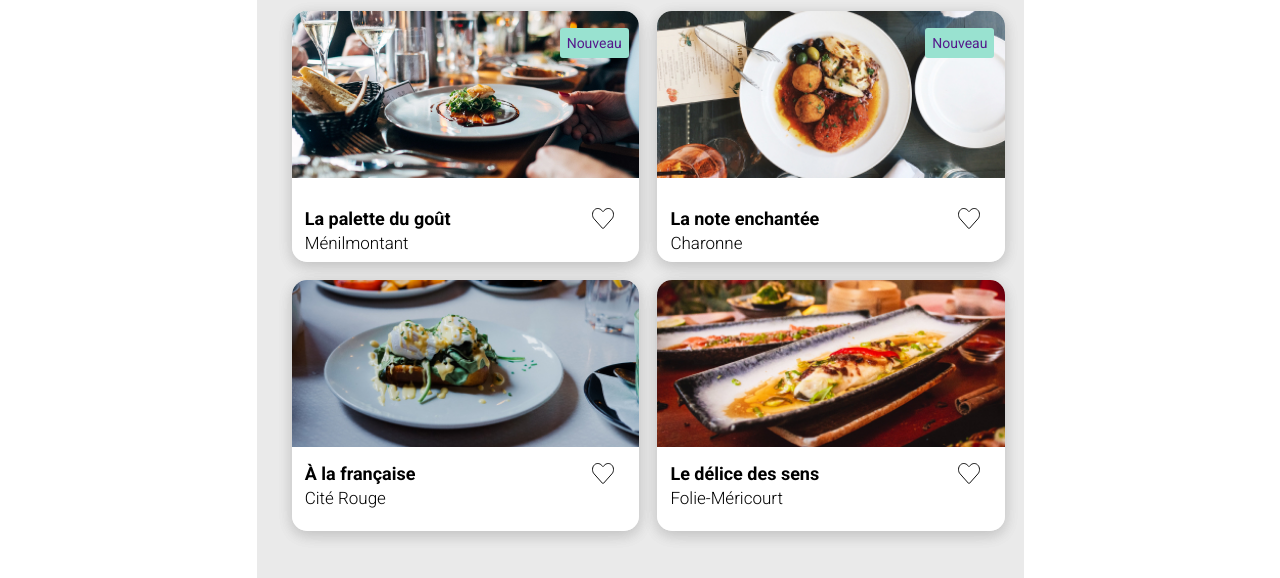
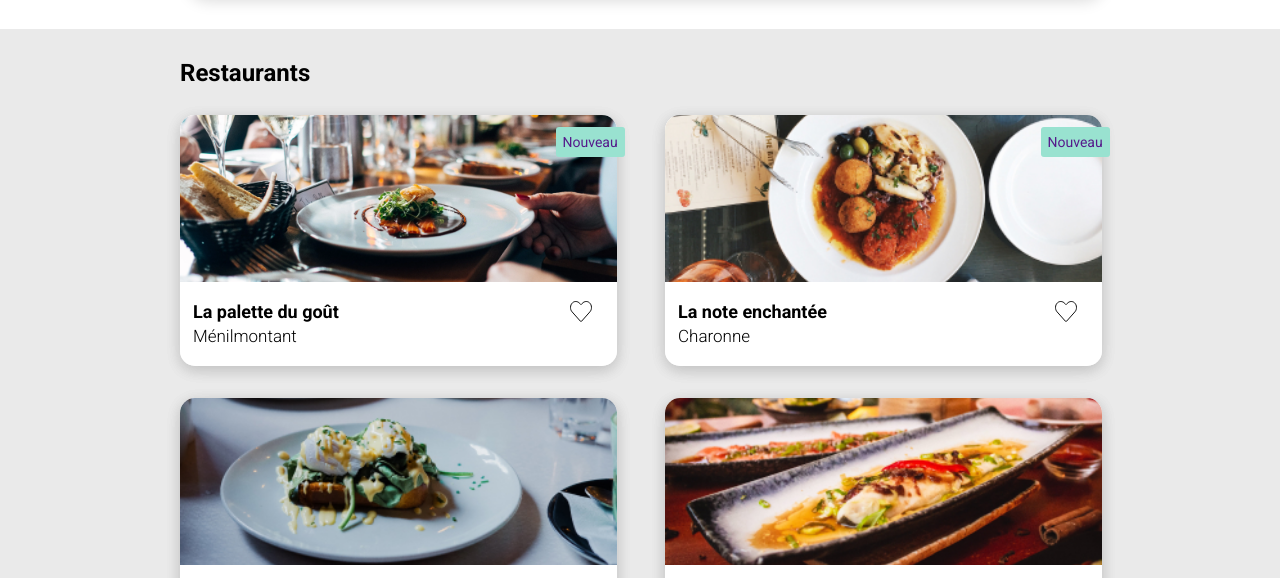
Before and after one commit to Buens18k/Projet4_animation-CSS, a website: page index.html in a window 1280 px wide. Shown: the part 707-1285 px from the top of the page. Drawn offline with Linux system fonts and the light colour scheme; a web font is replaced by a local one.

Commit message:
responsive fonction/hero/resto ajustement

```diff
--- a/index.html
+++ b/index.html
@@ -95,9 +95,11 @@
             <a href="">
               <img
                 src="/assets/Images et textes Ohmyfood/images/restaurants/la-palette_du_gout.webp"
-                alt="image du restaurant La palette du gout"
+                alt="image du restaurant La palette du goût"
               />
-              <span class="badge">Nouveau</span>
+              <div class="cta-badge">
+                <span class="badge">Nouveau</span>
+              </div>
               <div class="cta-txt">
                 <div class="card__txt">
                   <h3>La palette du goût</h3>
@@ -139,7 +141,9 @@
                 src="/assets/Images et textes Ohmyfood/images/restaurants/la_note_enchantée.webp"
                 alt=" image du restaurant La Note Enchanntée"
               />
-              <span class="badge">Nouveau</span>
+              <div class="cta-badge">
+                <span class="badge">Nouveau</span>
+              </div>
               <div class="cta-txt">
                 <div class="card__txt">
                   <h3>La note enchantée</h3>
--- a/scss/_base/_typography.scss
+++ b/scss/_base/_typography.scss
@@ -10,19 +10,6 @@ body {
   height: auto;
   width: 100%;
   margin: 0 auto;
-  min-width: 320px;
-  max-width: 767px;
-  // @include tablet-only {
-  //   max-width: 1007px;
-  // }
-  // @include tablet-only {
-  //   max-width: 1024px;
-  // }
-
-  @include dekstop-only {
-    max-width: 1440px;
-    height: auto;
-  }
 }
 
 header,
--- a/scss/_layout/_fonctionnement.scss
+++ b/scss/_layout/_fonctionnement.scss
@@ -4,6 +4,11 @@
   width: 100%;
   padding: 3rem 1.25rem 4.25rem 1.25rem;
   background: $background-card;
+
+  @include tablet-only {
+    padding: 2rem 11rem;
+  }
+
   @include dekstop-only {
     padding: 3.125rem 11.25rem;
     justify-content: flex-start
@@ -20,12 +25,18 @@
     }
     &__ttle {
       display: flex;
+      justify-content: center;
       align-items: center;
       flex-wrap: wrap;
       width: 100%;
       height: auto;
       margin: 0;
       padding-right: 162px;
+
+      @include tablet-only {
+        justify-content: flex-start;
+      }
+
     }
     &__itm {
       @include flex-column;
@@ -37,9 +48,9 @@
       list-style: none;
       width: 100%;
 
-      @include tablet-only {
-        flex-direction: row;
-      }
+      // @include tablet-only {
+      //   flex-direction: row;
+      // }
 
       @include dekstop-only {
         flex-direction: row;
@@ -49,7 +60,7 @@
       .itm {
         @include relative-center;
         width: 100%;
-        max-width: 20.15538rem;
+        // max-width: 20.15538rem;
         height: auto;
         border-radius: 1.25rem;
         background: $background-white-grey;
--- a/scss/_layout/_hero.scss
+++ b/scss/_layout/_hero.scss
@@ -5,7 +5,9 @@
     width: 100%;
     height: auto;
     background: #f6f6f6;
-    padding-bottom: 56.96px;
+    padding: 0 0 3.44rem 0;
+
+    // padding-bottom: 56.96px;
     @include tablet-only {
         gap: 0.5rem;
         padding-bottom: 40px;
@@ -20,8 +22,8 @@
     justify-content: center;
     align-items:flex-end;
     width: 100%;
-    height: 4.25rem;
-    margin-top: 2.44rem;
+    height: auto;
+    // margin-top: 2.44rem;
     @include tablet-only {
         margin-top: 2rem;
         align-items: center;
--- a/scss/_layout/_restaurants.scss
+++ b/scss/_layout/_restaurants.scss
@@ -4,6 +4,12 @@
   align-items: center;
   background: $background-white-resto;
   padding: 3.36rem 1.13rem 4.13rem 1.06rem;
+
+  @include tablet-only {
+    padding: 1.88rem 11.25rem;
+    align-items: flex-start;
+    gap: 1.75rem;
+  }
 
   @include dekstop-only {
     padding: 1.88rem 11.25rem;
@@ -18,6 +24,10 @@
     color: $color-black;
     width: 100%;
 
+    @include tablet-only {
+      padding: 0;
+    }
+
     @include dekstop-only {
       padding: 0;
     }
@@ -26,12 +36,15 @@
   &-cards {
     display: grid;
     grid-template-columns: repeat(1, 100%);
+    width: 100%;
     height: auto;
     gap: 1.125rem;
 
     @include tablet-only {
       grid-template-columns: repeat(2,50%);
+      grid-gap: 2rem 3rem;
       width: 95%;
+
     }
 
     @include dekstop-only {
@@ -63,11 +76,16 @@
         object-fit: cover;
       }
 
+      .cta-badge {
+        @include relative-center;
+        left: 38%;
+      }
+
       .badge {
         @include relative-center;
         padding: 7px;
         bottom: 150px;
-        left: 37%;
+        // left: 37%;
         text-decoration: none;
         list-style: none;
         background-color: $background-badge;
@@ -88,7 +106,7 @@
       .cta-txt {
         display: flex;
         width: 100%;
-        padding-left: 13px;
+        padding: 0 10px 0 13px;
         height: auto;
 
         @include tablet-only {
@@ -104,7 +122,7 @@
         .card__txt {
           @include flex-column;
           text-decoration: none;
-          width: 16.6875rem;
+          width: 100%;
           height: auto;
           margin: 0;
           gap: 0.31rem;
```
Also changed, not shown: assets/css/main.css, 1 other file.
